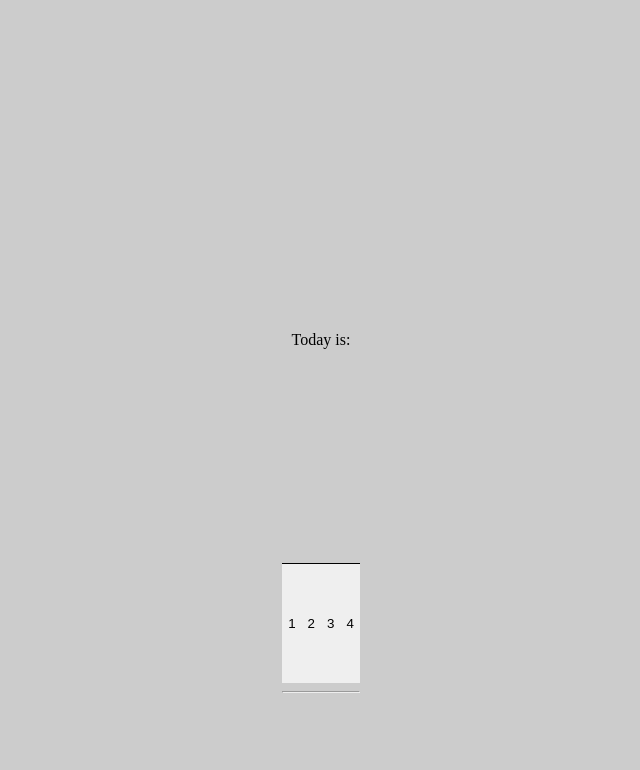
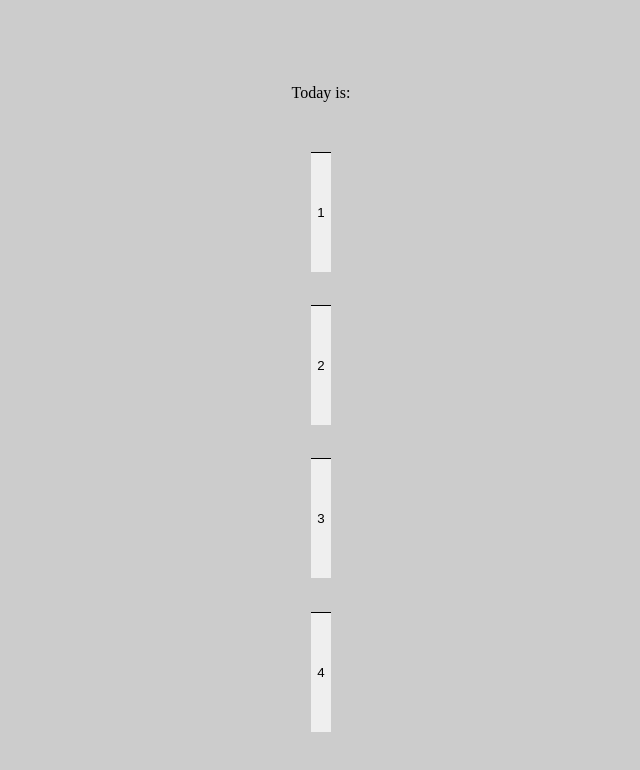
Before and after one commit to school-hernanmendez/Football, a React (Create React App) app: page /selectQ in a window 1280 px wide. Shown: the top 770 px of the page, without its empty margins (319-959 px from the left). Built offline with nearby package versions, Linux system fonts and the light colour scheme.

Commit message:
fixing it

```diff
--- a/src/pages/selectQ.js
+++ b/src/pages/selectQ.js
@@ -14,7 +14,7 @@ class Quarter extends Component {
   }
   render() {
     var workoutDay = true;
-    switch(this.props.day) {
+    switch (this.props.day) {
       case 'Friday':
         workoutDay = false;
         break
@@ -27,21 +27,24 @@ class Quarter extends Component {
       default:
         break
     }
+    if (workoutDay) {
       return (
         <div className="wrap page">
           <Navbar />
           <p>Today is: {this.props.day}</p>
-        {
-          workoutDay ? (
-          <div classname="page">
           <button className="quarter" onClick={() => this.select(1)}>1</button>
           <button className="quarter" onClick={() => this.select(2)}>2</button>
           <button className="quarter" onClick={() => this.select(3)}>3</button>
           <button className="quarter" onClick={() => this.select(4)}>4</button>
           <hr></hr>
         </div>
-          ) : ( <p>You shouldn't be in football class today but you can still choose a custom workout</p> )
+      )
     }
+    return (
+      <div className="wrap page">
+        <Navbar />
+        <p>Today is: {this.props.day}</p>
+        <p>You shouldn't be in football class today but you can still choose a custom workout</p>
       </div>
     )
   }
```
Lines whose indentation alone changed are shown as unchanged.
